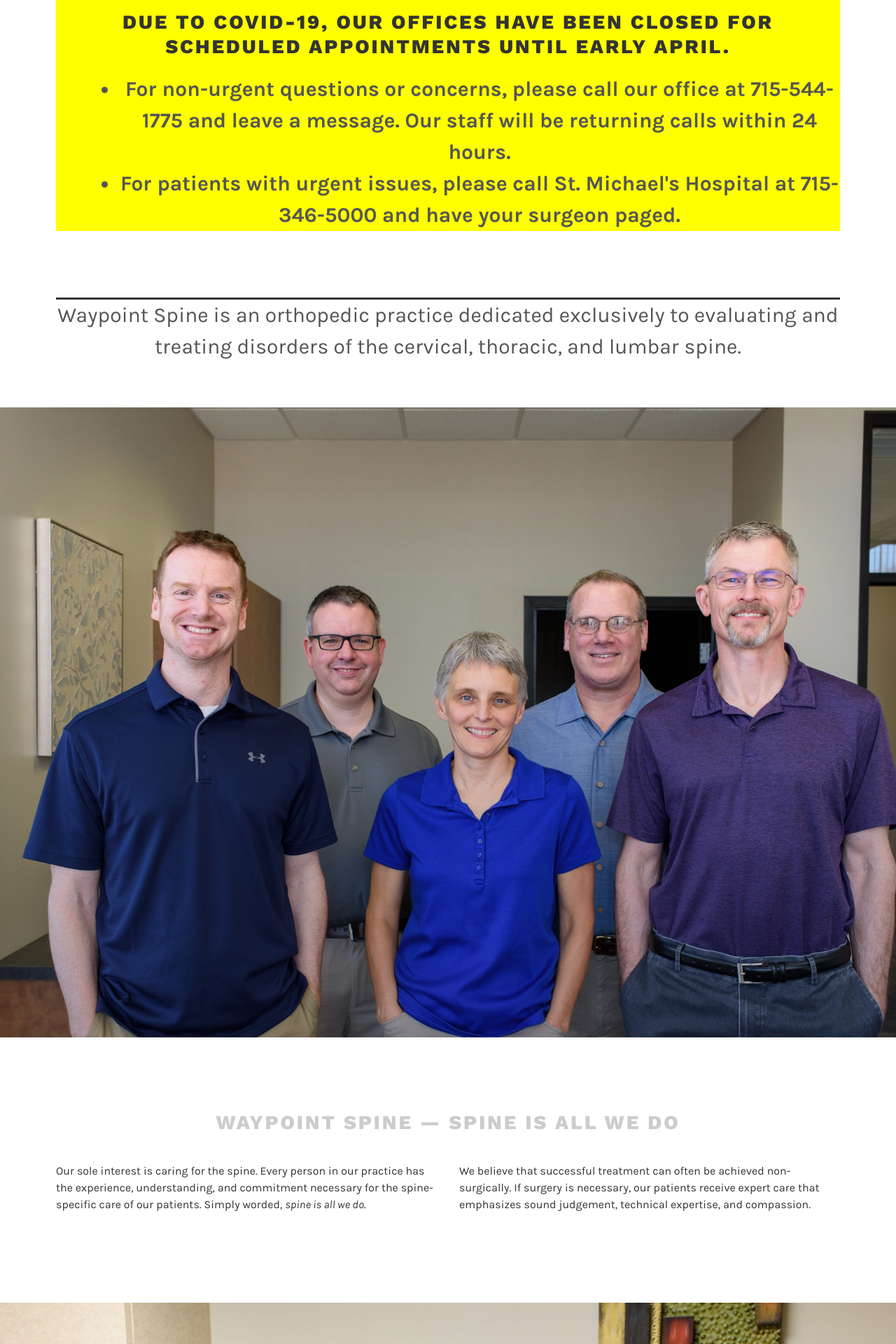
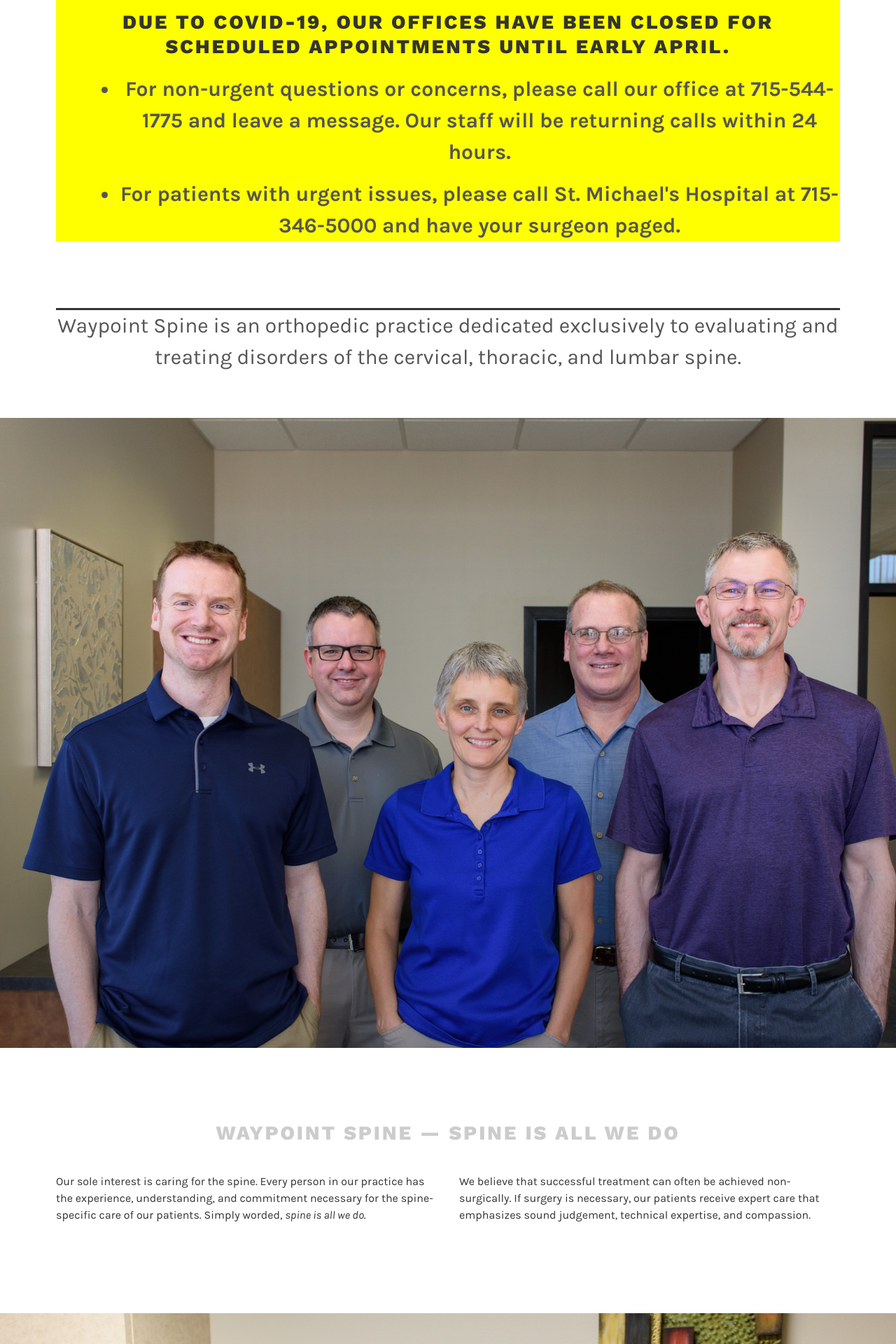
Before and after one commit to lfairchild/waypoint-spine, a Jekyll site: the page built from index.html, in a window 1280 px wide. Shown: the part 1030-2950 px from the top of the page at 70% size. Built offline with Jekyll 4.4.1, drawn with Linux system fonts in a browser that asks for light colours.

Commit message:
Update index.html

```diff
--- a/index.html
+++ b/index.html
@@ -10,8 +10,8 @@ description: Waypoint Spine is an orthopedic practice dedicated to evaluating an
 		  <div style="background-color: yellow; padding=20px;">
 		  <h2>NOTICE</h2>
 		  <h3 style="font-size: 1.75rem;">Due to COVID-19, our offices have been closed for scheduled appointments until early April.</h3>
-		  <ul>
-			  <li><strong>For non-urgent questions or concerns, please call our office at 715-544-1775 and leave a message. Our staff will be returning calls within 24 hours.</strong></li>
+		  <ul style="align: center;">
+			  <li style="padding-bottom: 15px;"><strong>For non-urgent questions or concerns, please call our office at 715-544-1775 and leave a message. Our staff will be returning calls within 24 hours.</strong></li>
 			  <li><strong>For patients with urgent issues, please call St. Michael's Hospital at 715-346-5000 and have your surgeon paged.</strong></li>
 		  </ul>
 		  </div>
```
